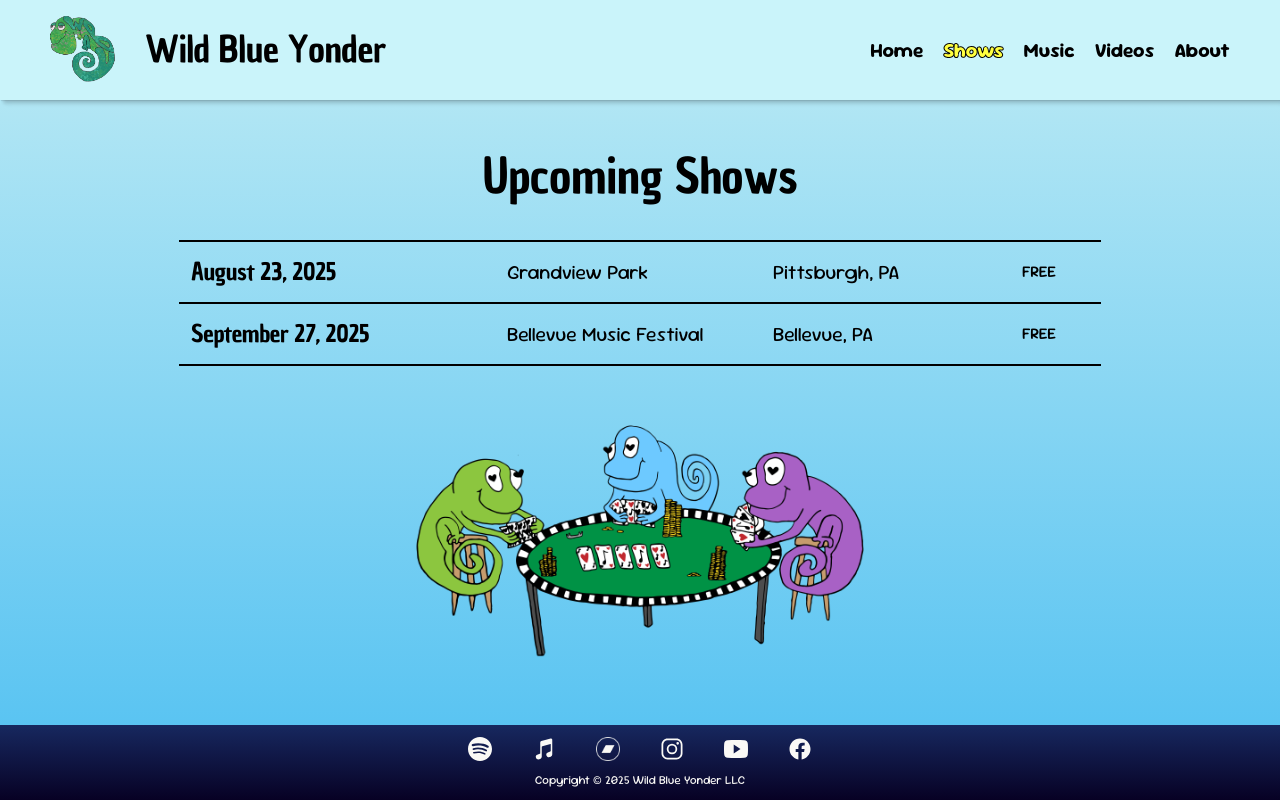
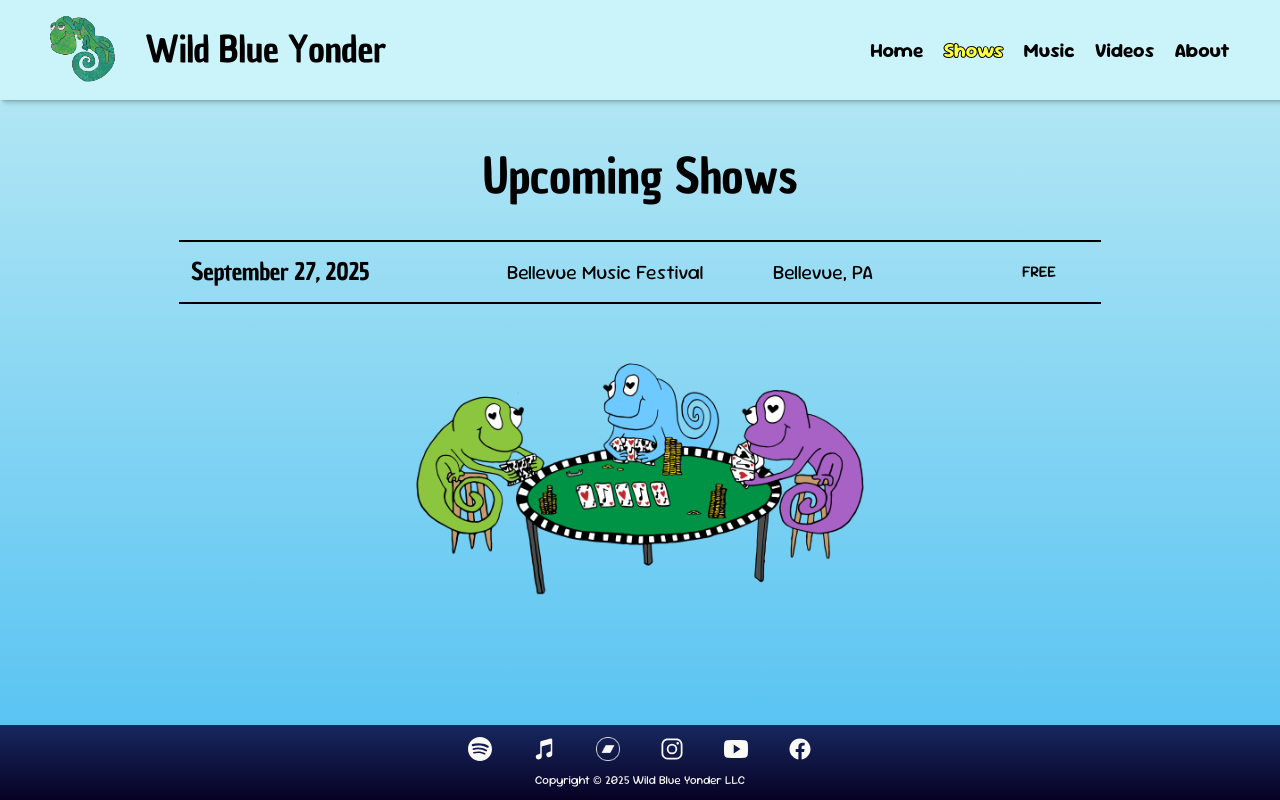
Before and after one commit to danielkurtsawyer/wild-blue-yonder, a React (Vite) app in the folder wild-blue-yonder-website/: page /shows in a window 1280 px wide. Built offline with nearby package versions, Linux system fonts and the light colour scheme.

Commit message:
Remove old show

```diff
--- a/wild-blue-yonder-website/src/components/UpcomingShows/shows.js
+++ b/wild-blue-yonder-website/src/components/UpcomingShows/shows.js
@@ -1,14 +1,9 @@
 const shows = [
-  {
-    date: "August 23, 2025",
-    name: "Grandview Park",
-    location: "Pittsburgh, PA",
-  },
   {
     date: "September 27, 2025",
     name: "Bellevue Music Festival",
-    location: "Bellevue, PA"
-  }
+    location: "Bellevue, PA",
+  },
 ];
 
 export default shows;
```
